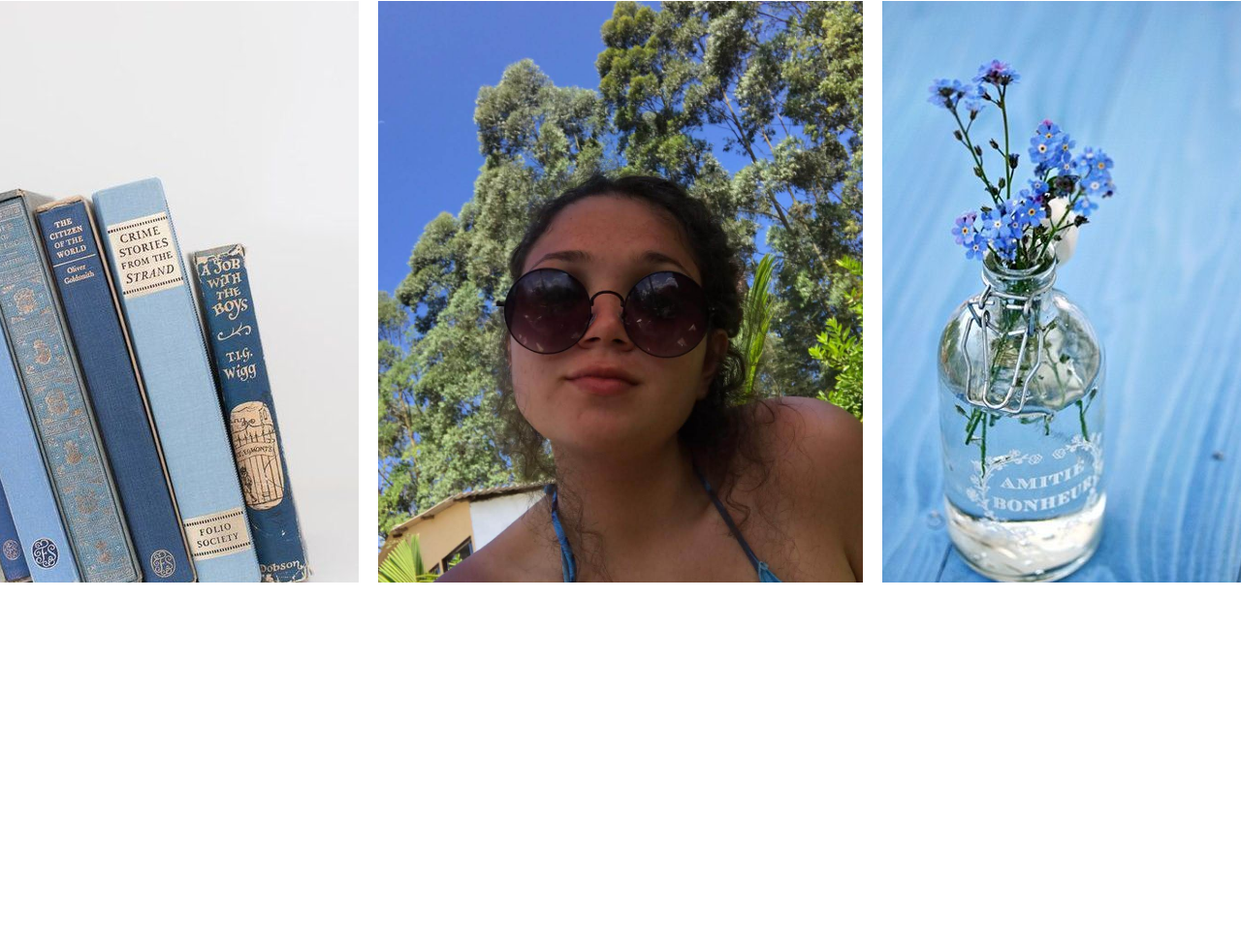
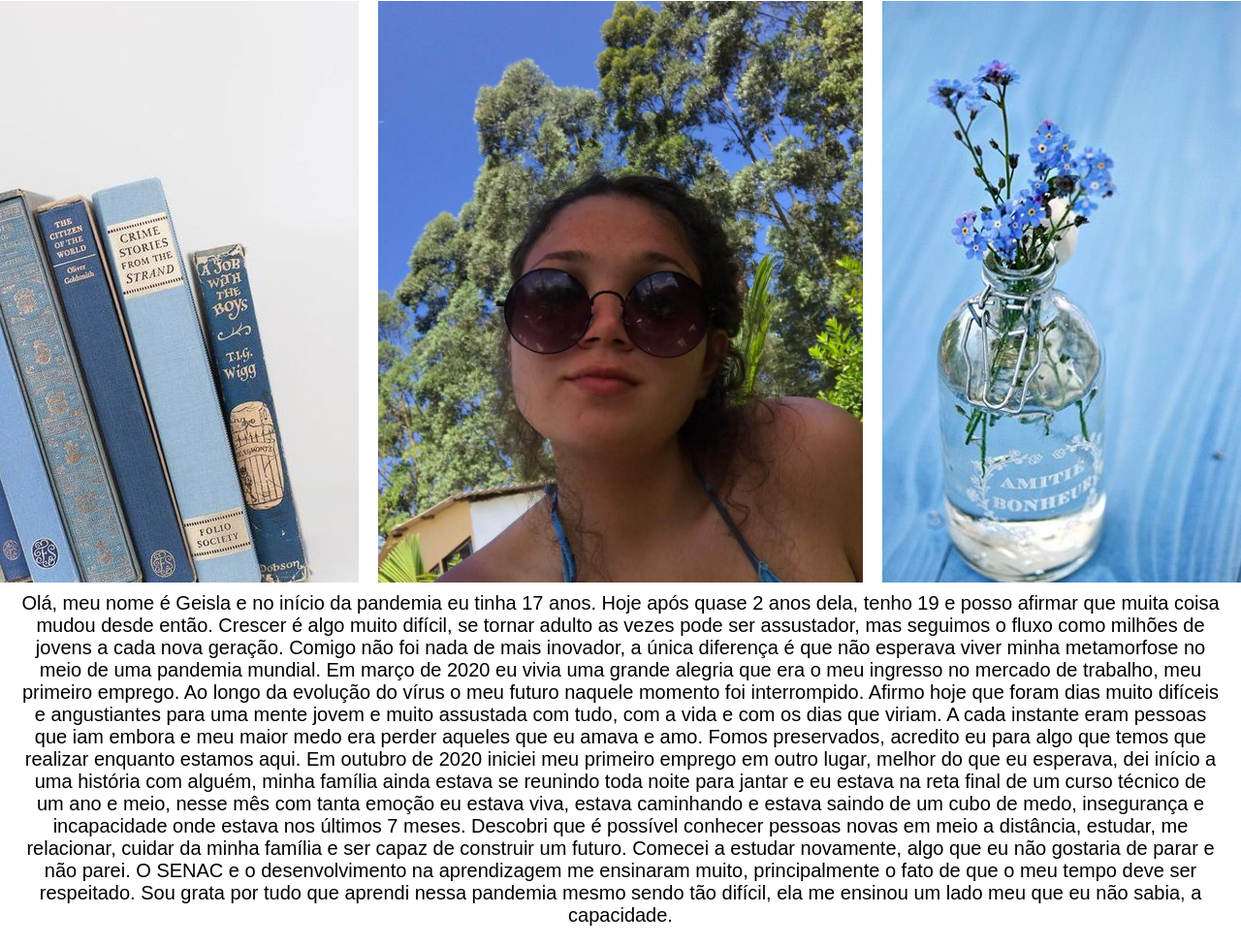
Before and after one commit to GCOR19/geisla-, a plain HTML site: page index.html in a window 1280 px wide. Shown: the part 430-1406 px from the top of the page at 97% size. Before the commit the page ends 1061 px from the top, so only its background shows below. Drawn offline with Linux system fonts and the light colour scheme; a web font is replaced by a local one.

Commit message:
Add files via upload

```diff
--- a/index.html
+++ b/index.html
@@ -3,6 +3,7 @@
 <head>
     <title>Geisla Cordeiro</title>
     <link rel="stylesheet" href="style.css">
+    <meta charset="UTF-8"
 </head>
 <body>
     <header>
@@ -17,6 +18,22 @@
             <div><img src="sitio.jpg" alt="" class="fotos"></div>
             <div><img src="garrafa.jpg" alt="" class="fotos"></div>
         </div>
+
+        <p> <p> Olá, meu nome é Geisla e no início da pandemia eu tinha 17 anos. Hoje após quase 2 anos dela, tenho 19 e posso afirmar que muita coisa mudou desde então.
+
+            Crescer é algo muito difícil, se tornar adulto as vezes pode ser assustador, mas seguimos o fluxo como milhões de jovens a cada nova geração. Comigo não foi nada de mais inovador, a única diferença é que não esperava viver minha metamorfose no meio de uma pandemia mundial.
+
+            Em março de 2020 eu vivia uma grande alegria que era o meu ingresso no mercado de trabalho, meu primeiro emprego. Ao longo da evolução do vírus o meu futuro naquele momento foi interrompido. Afirmo hoje que foram dias muito difíceis e angustiantes para uma mente jovem e muito assustada com tudo, com a vida e com os dias que viriam. A cada instante eram pessoas que iam embora e meu maior medo era perder aqueles que eu amava e amo. Fomos preservados, acredito eu para algo que temos que realizar enquanto estamos aqui.
+
+            Em outubro de 2020 iniciei meu primeiro emprego em outro lugar, melhor do que eu esperava, dei início a uma história com alguém, minha família ainda estava se reunindo toda noite para jantar e eu estava na reta final de um curso técnico de um ano e meio, nesse mês com tanta emoção eu estava viva, estava caminhando e estava saindo de um cubo de medo, insegurança e incapacidade onde estava nos últimos 7 meses. Descobri que é possível conhecer pessoas novas em meio a distância, estudar, me relacionar, cuidar da minha família e ser capaz de construir um futuro.
+
+            Comecei a estudar novamente, algo que eu não gostaria de parar e não parei. O SENAC e o desenvolvimento na aprendizagem me ensinaram muito, principalmente o fato de que o meu tempo deve ser respeitado.
+
+            Sou grata por tudo que aprendi nessa pandemia mesmo sendo tão difícil, ela me ensinou um lado meu que eu não sabia, a capacidade.
+
+
+
+              </p>
     </main>
     <footer>
 
```
